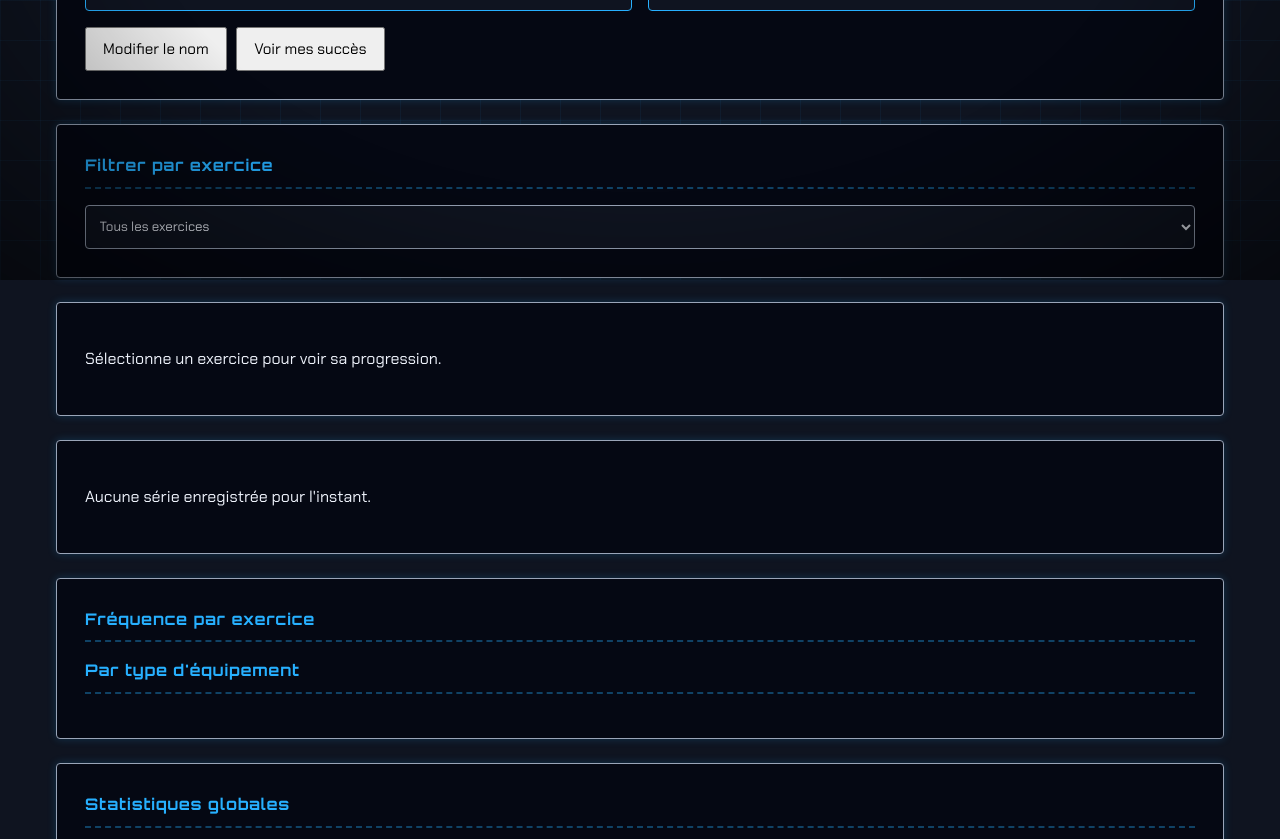
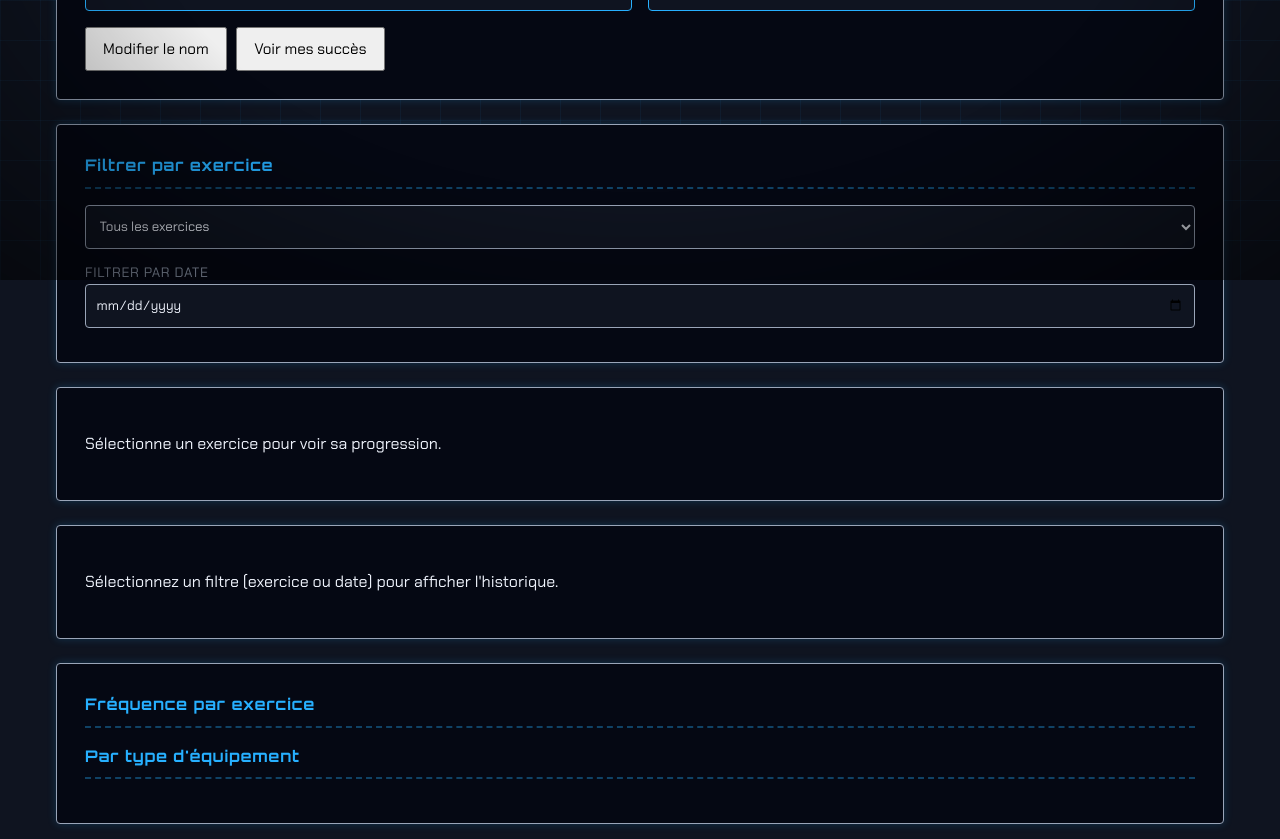
Before and after one commit to ChloeAlberge/de-la-fonte, a React (Vite) app: page / in a window 1280 px wide. Shown: the part 520-1359 px from the top of the page. Built offline with nearby package versions, Linux system fonts and the light colour scheme.

Commit message:
feat: filtre par date, masquage de l'historique sans filtre actif (#47)

```diff
--- a/src/App.tsx
+++ b/src/App.tsx
@@ -7,7 +7,7 @@ import { ExerciseFilter } from "./components/ExerciseFilter";
 import { Modal } from "./components/Modal";
 import { PixelLifter } from "./components/PixelLifter";
 import { getAllSeries } from "./storage/seriesStorage";
-import { getUniqueExerciseNames, filterByExercise } from "./stats/seriesStats";
+import { getUniqueExerciseNames, filterByExercise, filterByDate } from "./stats/seriesStats";
 import { FrequencyView } from "./components/FrequencyView";
 import { StatsSummary } from "./components/StatsSummary";
 import { ProgressChart } from "./components/ProgressChart";
@@ -18,6 +18,7 @@ function App() {
   const [allSeries, setAllSeries] = useState(() => getAllSeries());
   const [entryType, setEntryType] = useState<"strength" | "cardio">("strength");
   const [selectedExercise, setSelectedExercise] = useState<string | null>(null);
+  const [selectedDate, setSelectedDate] = useState<string | null>(null);
   const [isModalOpen, setIsModalOpen] = useState(false);
 
   function refreshSeries() {
@@ -30,9 +31,16 @@ function App() {
   }
 
   const exerciseNames = getUniqueExerciseNames(allSeries);
-  const displayedSeries = selectedExercise
-    ? filterByExercise(allSeries, selectedExercise)
-    : allSeries;
+
+  const hasActiveFilter = selectedExercise !== null || selectedDate !== null;
+
+  let displayedSeries = allSeries;
+  if (selectedExercise) {
+    displayedSeries = filterByExercise(displayedSeries, selectedExercise);
+  }
+  if (selectedDate) {
+    displayedSeries = filterByDate(displayedSeries, selectedDate);
+  }
 
   return (
     <>
@@ -71,11 +79,33 @@ function App() {
           selected={selectedExercise}
           onChange={setSelectedExercise}
         />
+
+        <label>
+          Filtrer par date
+          <input
+            type="date"
+            value={selectedDate ?? ''}
+            onChange={(e) => setSelectedDate(e.target.value === '' ? null : e.target.value)}
+          />
+        </label>
+
+        {(selectedExercise || selectedDate) && (
+          <button onClick={() => { setSelectedExercise(null); setSelectedDate(null); }}>
+            Réinitialiser les filtres
+          </button>
+        )}
       </div>
 
       <ProgressChart series={allSeries} exerciseName={selectedExercise} />
 
-      <SeriesList series={displayedSeries} onSeriesChanged={refreshSeries} />
+      <div className="panel">
+        {hasActiveFilter ? (
+          <SeriesList series={displayedSeries} onSeriesChanged={refreshSeries} />
+        ) : (
+          <p>Sélectionnez un filtre (exercice ou date) pour afficher l'historique.</p>
+        )}
+      </div>
+
       <FrequencyView series={allSeries} />
       <StatsSummary series={allSeries} />
     </>
--- a/src/stats/seriesStats.ts
+++ b/src/stats/seriesStats.ts
@@ -165,3 +165,7 @@ export function computeProgressionForExercise(
     }))
     .sort((a, b) => a.date.localeCompare(b.date));
 }
+
+export function filterByDate(series: Series[], date: string): Series[] {
+  return series.filter((s) => s.performedAt.startsWith(date));
+}
```
Also changed, not shown: 1 other file (tests, documents, lock files or other folders).
